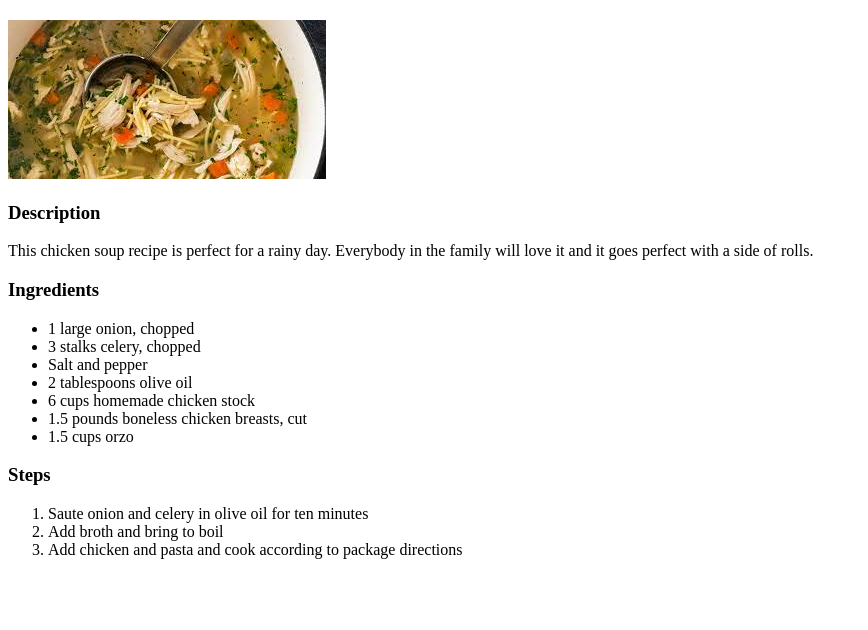
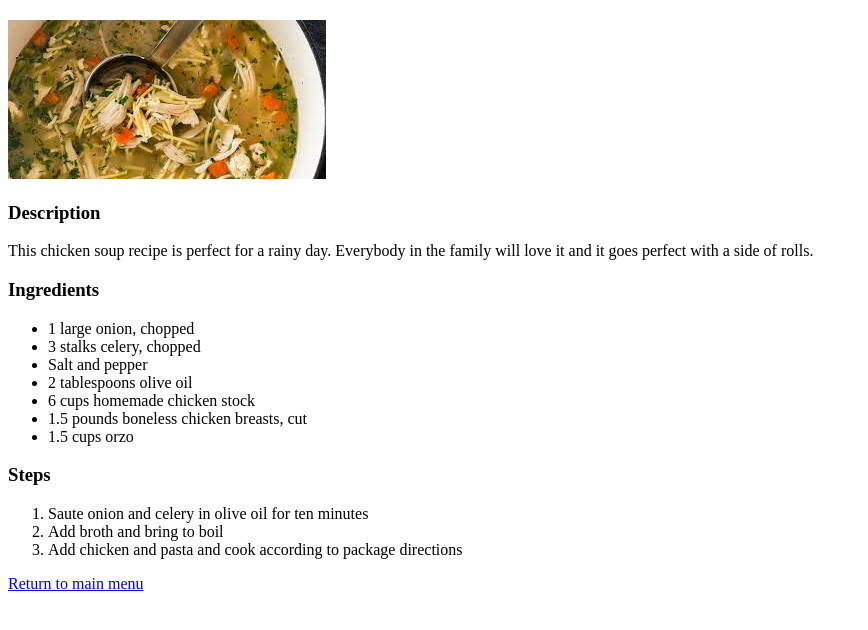
Before and after one commit to daphnegauthier/odin-recipes, a plain HTML site: page recipes/chickensoup.html in a window 1280 px wide. Shown: the part 60-690 px from the top of the page, without its empty margins (0-868 px from the left). Drawn offline with Linux system fonts and the light colour scheme.

Commit message:
Add return to main menu link

```diff
--- a/recipes/chickensoup.html
+++ b/recipes/chickensoup.html
@@ -38,5 +38,8 @@
         <li>Add chicken and pasta and cook according to package directions</li>
 
     </ol>
+
+    <a href="index.html">Return to main menu</a>
+
 </body>
 </html>
```
Also changed, not shown: recipes/cakepop.html (+2 -0 lines), recipes/macandcheese.html (+2 -0 lines).
